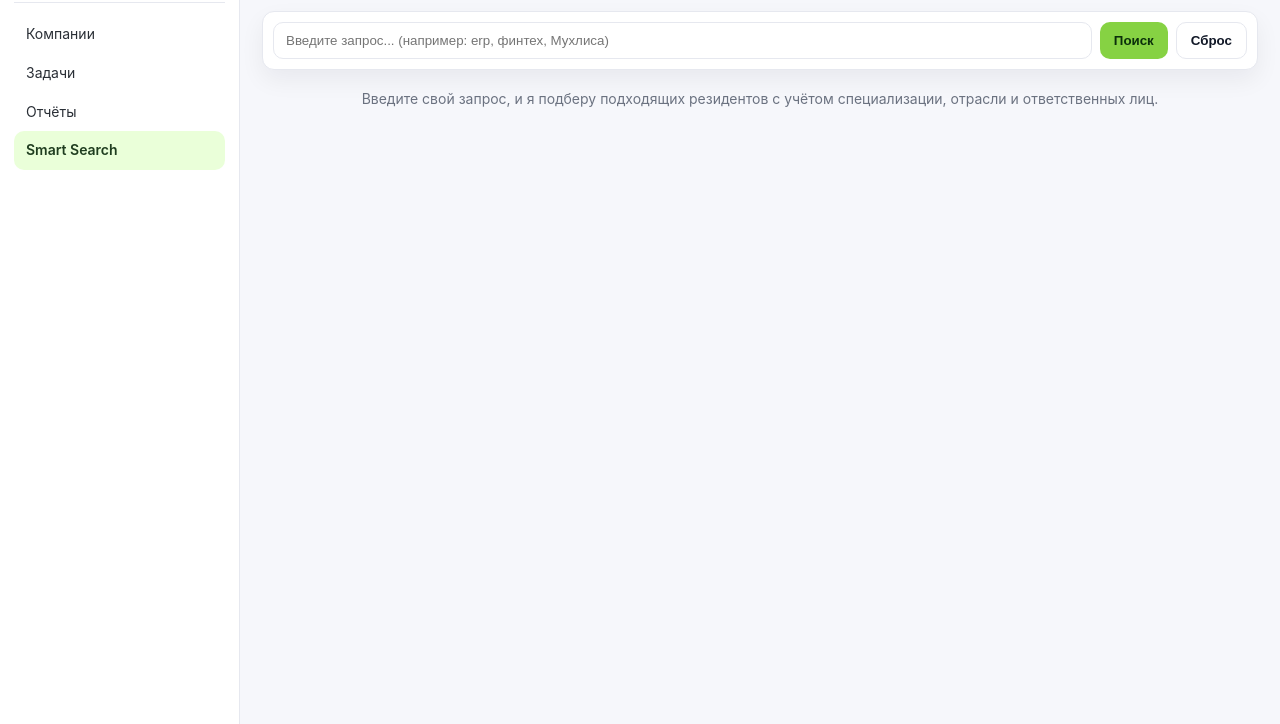
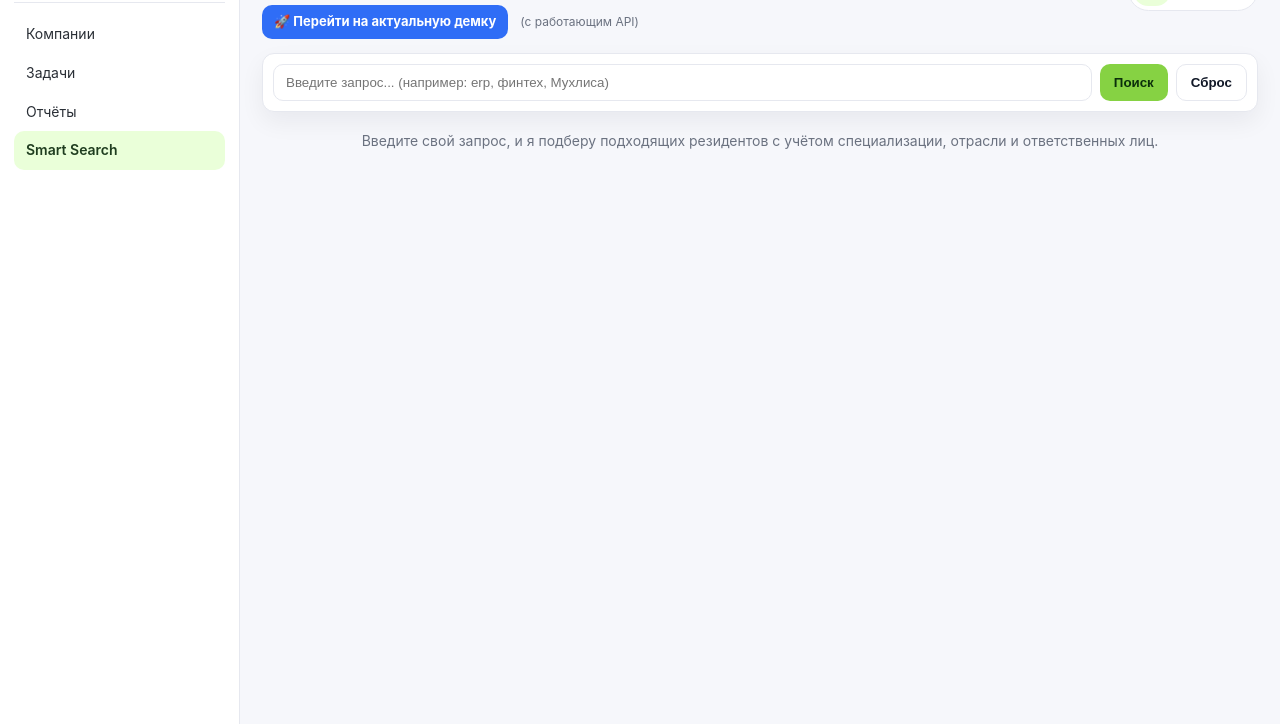
Before and after one commit to atmtab/atmtab.github.io, a plain HTML site: page index.html in a window 1280 px wide. Shown: the part 76-800 px from the top of the page. Drawn offline with Linux system fonts and the light colour scheme; no server answers.

Commit message:
Добавлена кнопка перехода на актуальную демку с работающим API

```diff
--- a/index.html
+++ b/index.html
@@ -29,6 +29,14 @@
         <div>
           <h1 class="headline">Smart Search</h1>
           <div style="color:var(--muted)">Поиск резидентов по описанию, ключевым словам и ответственным (focal point)</div>
+          <div style="margin-top: 8px;">
+            <a href="https://it-park-smart-search.onrender.com" target="_blank" class="btn btn-demo">
+              🚀 Перейти на актуальную демку
+            </a>
+            <span style="color:var(--muted); font-size: 12px; margin-left: 8px;">
+              (с работающим API)
+            </span>
+          </div>
         </div>
         <div class="toggle" role="tablist" aria-label="Режим поиска">
           <button id="mode-ai" class="active" aria-selected="true">AI</button>
--- a/styles.css
+++ b/styles.css
@@ -149,6 +149,22 @@ body {
   background: #fff;
   border: 1px solid var(--line);
   color: #111827;
+}
+
+.btn-demo {
+  background: var(--blue);
+  color: #fff;
+  text-decoration: none;
+  display: inline-block;
+  font-size: 13px;
+  padding: 8px 12px;
+  transition: all 0.2s ease;
+}
+
+.btn-demo:hover {
+  background: #1d4ed8;
+  transform: translateY(-1px);
+  box-shadow: 0 4px 12px rgba(47, 109, 246, 0.3);
 }
 
 .btn:disabled {
```
